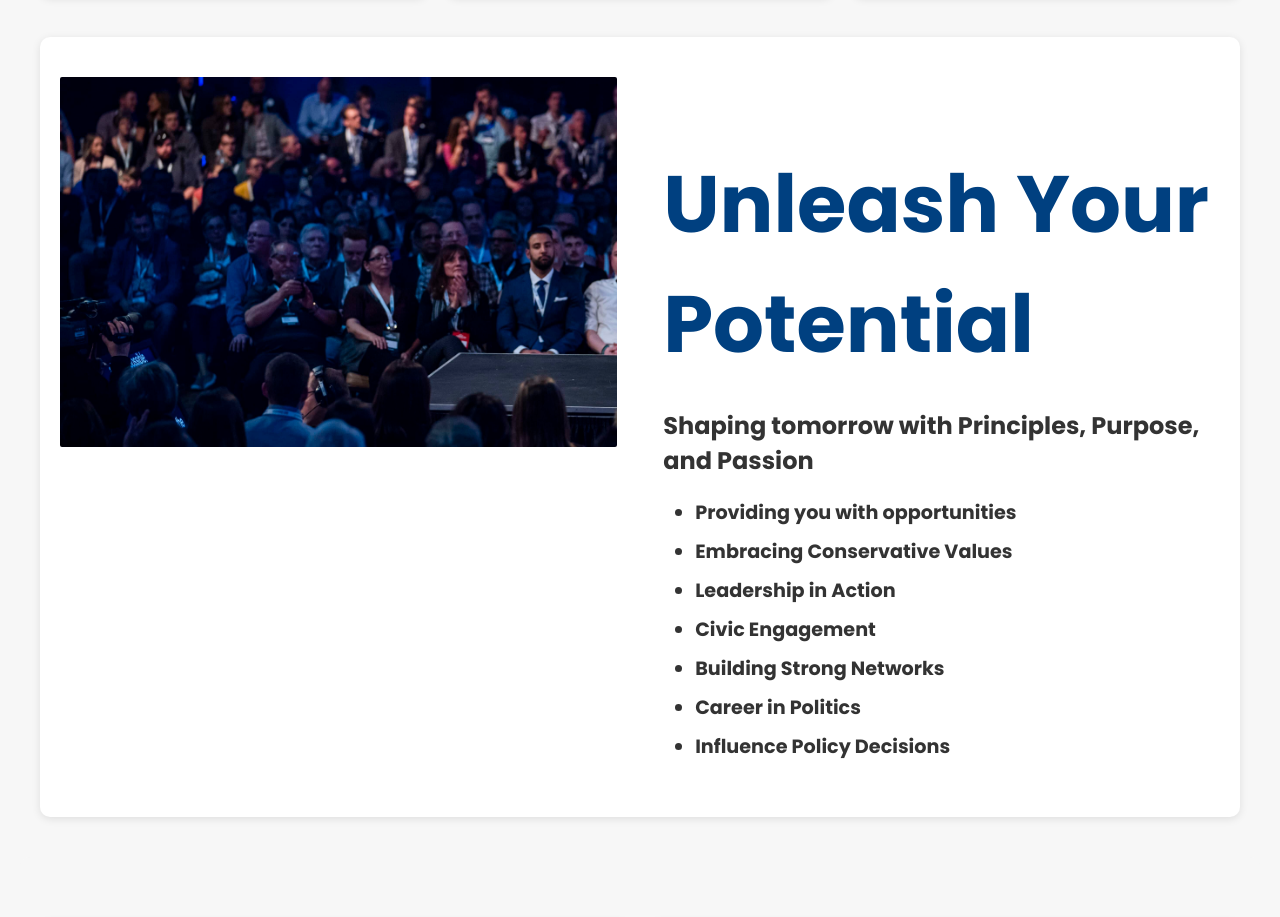
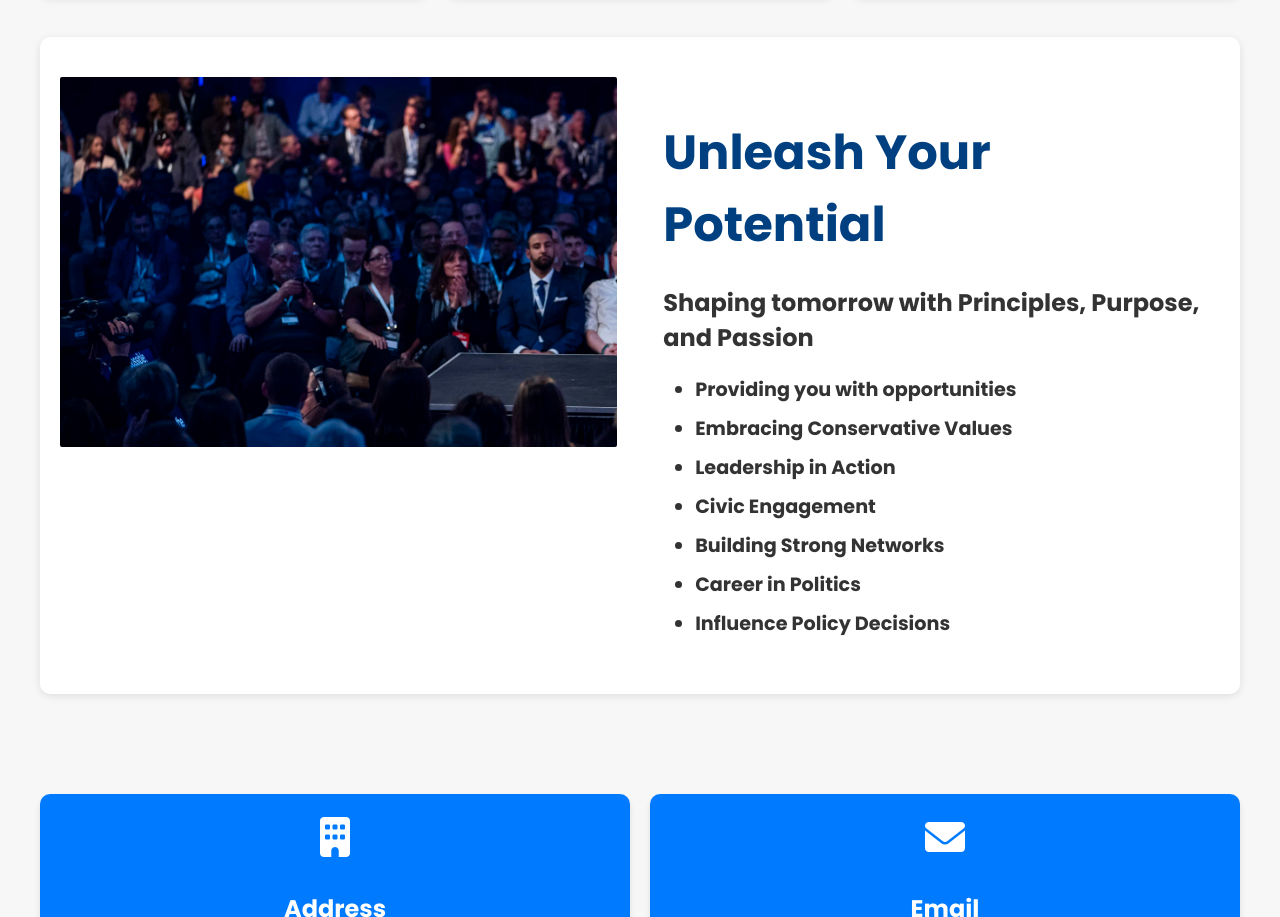
Before and after one commit to Mo-kham/UCP-SideC.github.io, a website: page youth.html in a window 1280 px wide. Shown: the part 1581-2498 px from the top of the page. Drawn offline with Linux system fonts and the light colour scheme.

Commit message:
Update youth.css

```diff
--- a/css/youth.css
+++ b/css/youth.css
@@ -184,11 +184,11 @@
 
 .kids-col h2,
 .potential-col h2 {
-    font-size: 5rem;
+    font-size: 3rem;
     color: #004080;
     margin-bottom: 20px;
 }
-
+.kids-col TSI,
 .potential-col .TSI {
     font-size: 1.5rem;
     color: #007bff;
```
